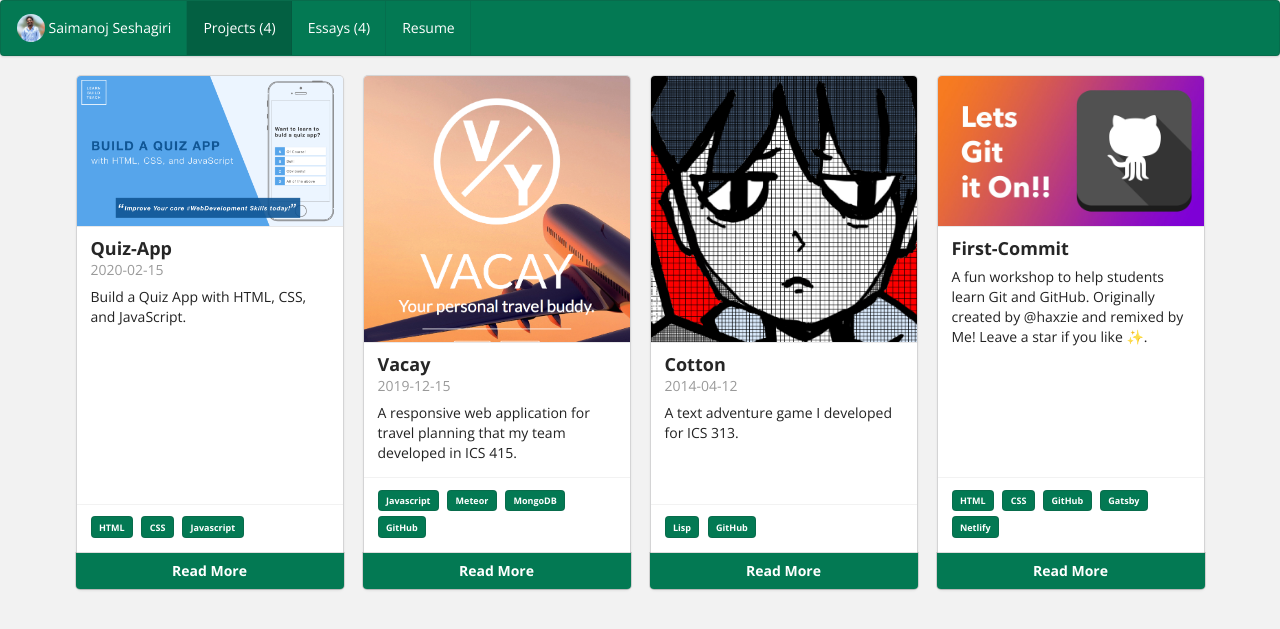
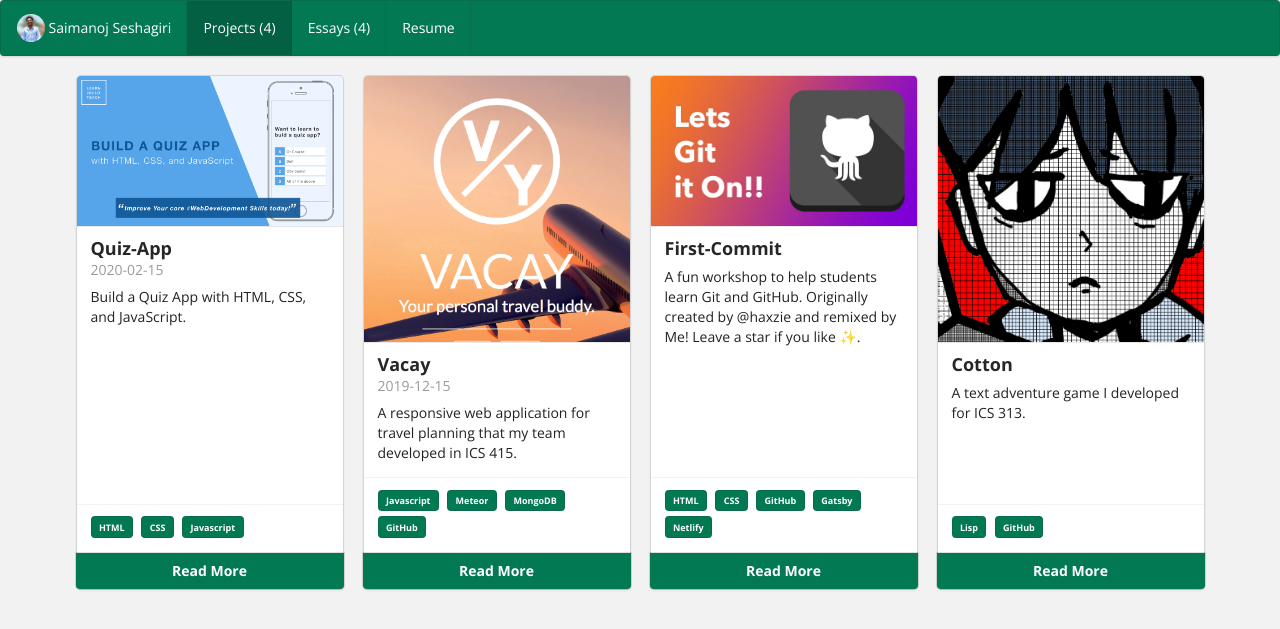
Before and after one commit to saimanoj75/saimanoj75kumar, a Jekyll site: the page built from projects/index.html, in a window 1280 px wide. Shown: the top 629 px of the page. Built offline with Jekyll 4.4.1, drawn with Linux system fonts in a browser that asks for light colours.

Commit message:
Update Cotton.md

```diff
--- a/projects/Cotton.md
+++ b/projects/Cotton.md
@@ -5,7 +5,7 @@ image: images/cotton-square.png
 title: Cotton
 permalink: projects/cotton
 # All dates must be YYYY-MM-DD format!
-date: 2014-04-12
+date:
 labels:
   - Lisp
   - GitHub
```
